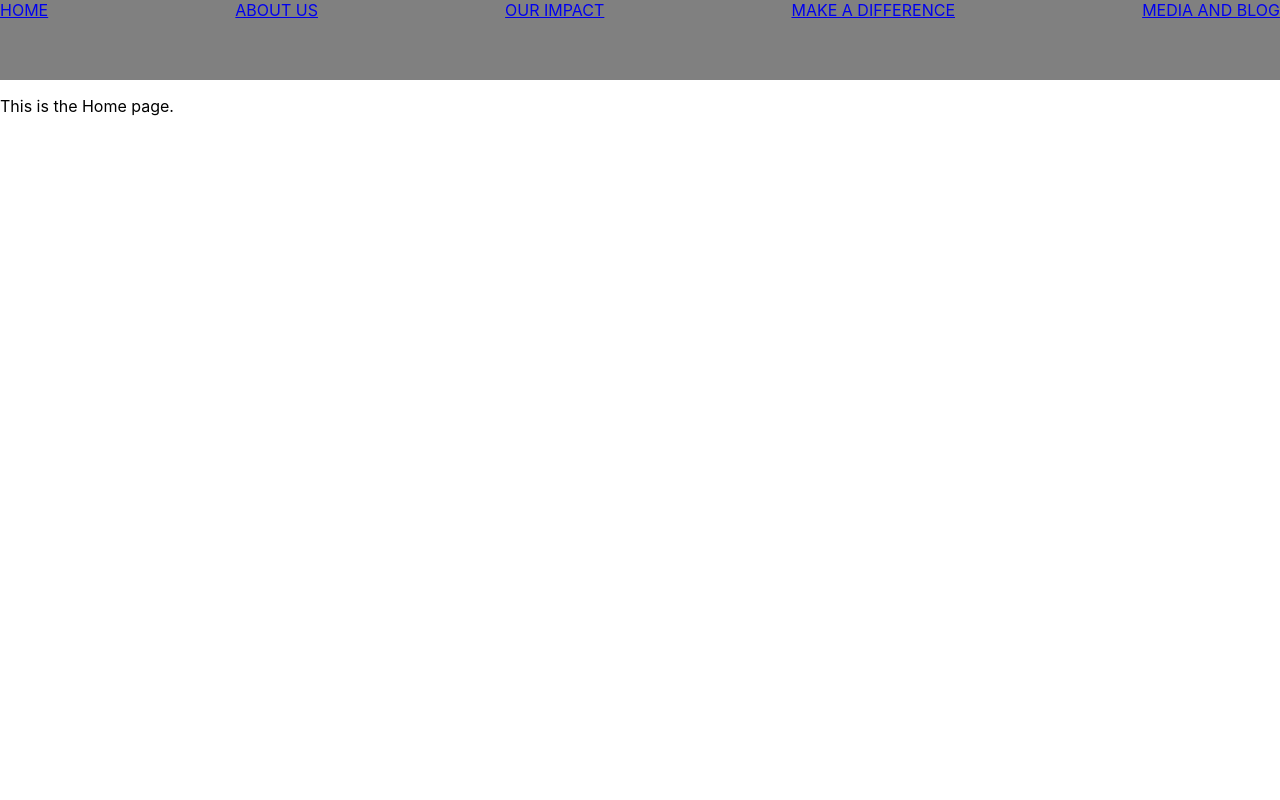
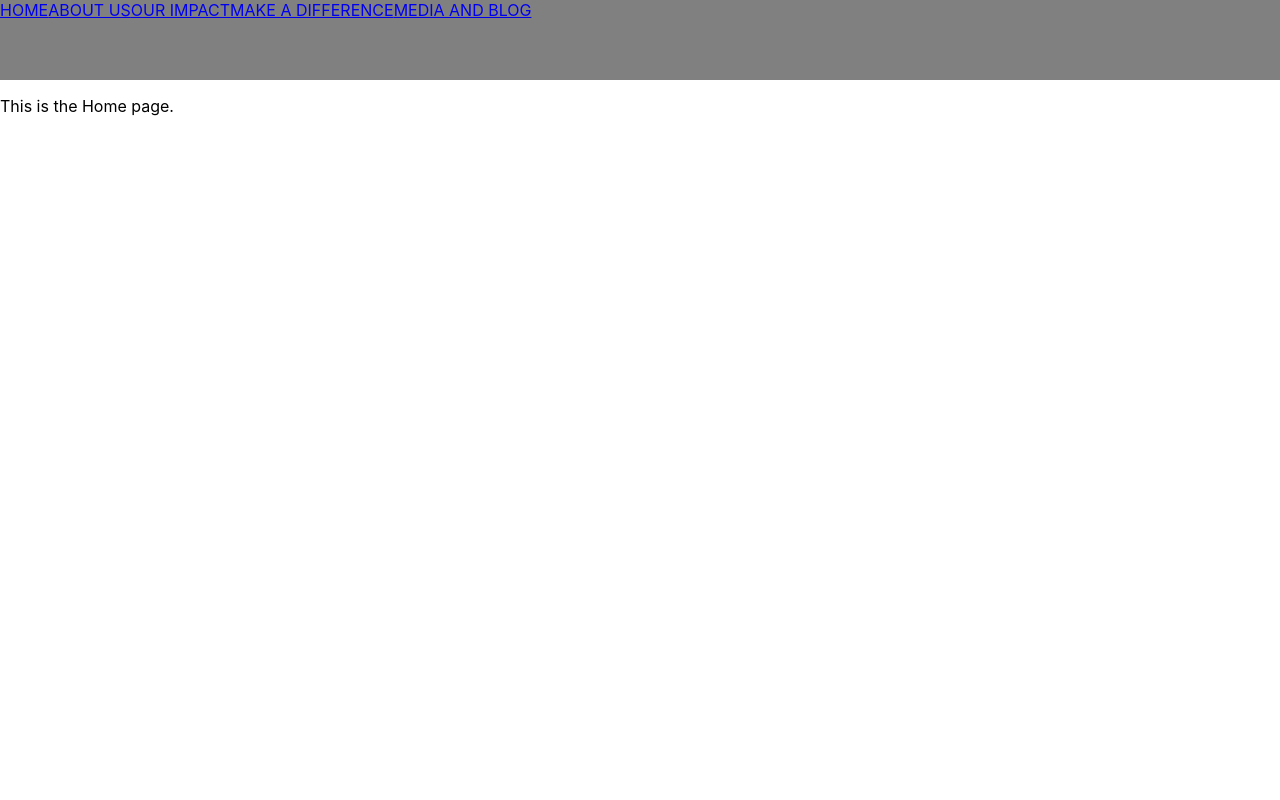
Before and after one commit to kaustuvkaran01/Kadam, a React (Create React App) app in the folder frontend/: page / in a window 1280 px wide. Shown: the top 800 px of the page. Built offline with nearby package versions, Linux system fonts and the light colour scheme.

Commit message:
some random shit

```diff
--- a/frontend/src/components/Navbar.js
+++ b/frontend/src/components/Navbar.js
@@ -6,16 +6,27 @@ import { NavLink, Link } from 'react-router-dom';
 function Navbar() {
   return (
     <NavbarContainer>
-        {/* <a href style={{paddingLeft:"2.5rem"}}>Home</a>
+      {/* <a href style={{paddingLeft:"2.5rem"}}>Home</a>
         <a href>Something</a>
         <a href>Homeset</a>
         <a href style={{paddingRight:"2.5rem"}}>Somethingset</a> */}
-        <NavLink className='' to='/'>HOME</NavLink>
-        <NavLink className='' to='/about'>ABOUT US</NavLink>
-        <NavLink className='' to='/impact'>OUR IMPACT</NavLink>
-        <NavLink className='' to='/mad'>MAKE A DIFFERENCE</NavLink>
-        <NavLink className='' to='/media'>MEDIA AND BLOG</NavLink>
-
+      <div className="links">
+        <NavLink className="link-text" to="/">
+          HOME
+        </NavLink>
+        <NavLink className="link-text" to="/about">
+          ABOUT US
+        </NavLink>
+        <NavLink className="link-text" to="/impact">
+          OUR IMPACT
+        </NavLink>
+        <NavLink className="link-text" to="/mad">
+          MAKE A DIFFERENCE
+        </NavLink>
+        <NavLink className="link-text" to="/media">
+          MEDIA AND BLOG
+        </NavLink>
+      </div>
     </NavbarContainer>
   );
 }
@@ -28,6 +39,8 @@ const NavbarContainer = styled.div`
   color: #ecc731;
   height: 10vh;
   width: 100%;
-    margin: 0 auto;
-    justify-content: space-between;
+  margin: 0 auto;
+  justify-content: space-between;
+
+
 `;
```
